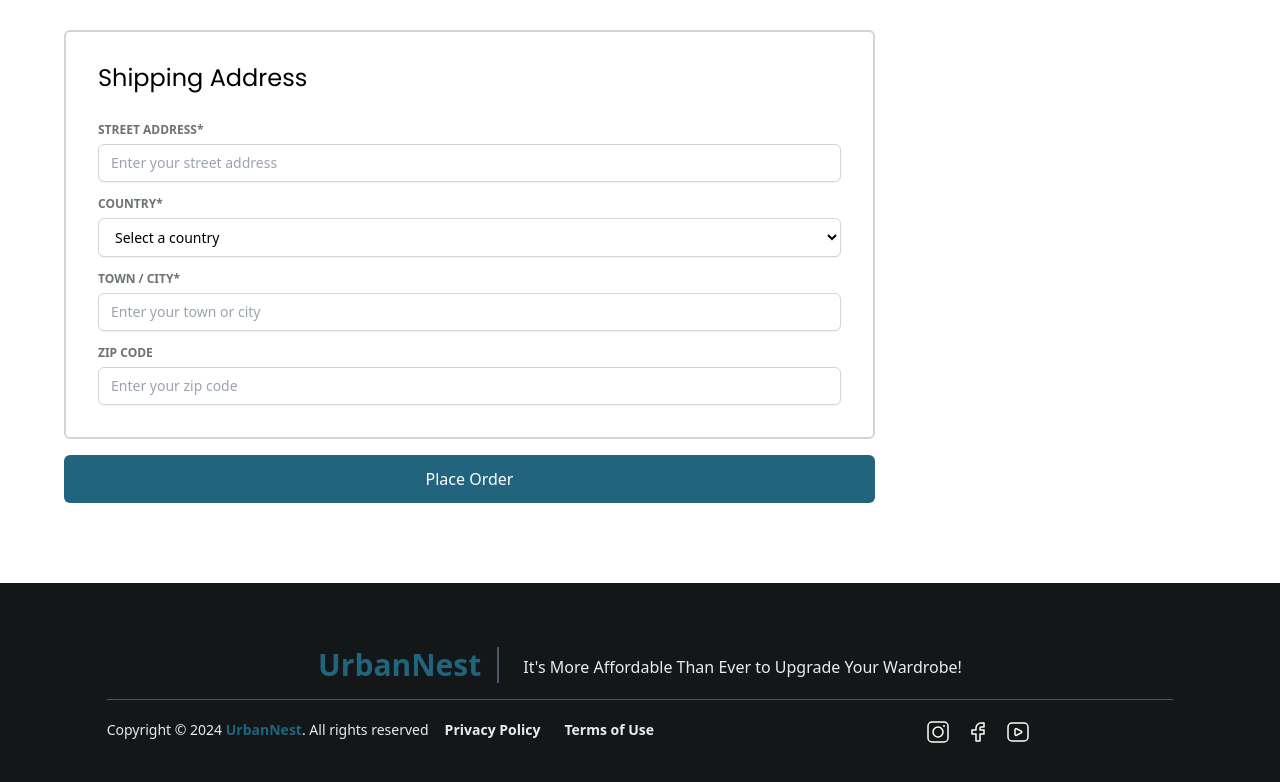
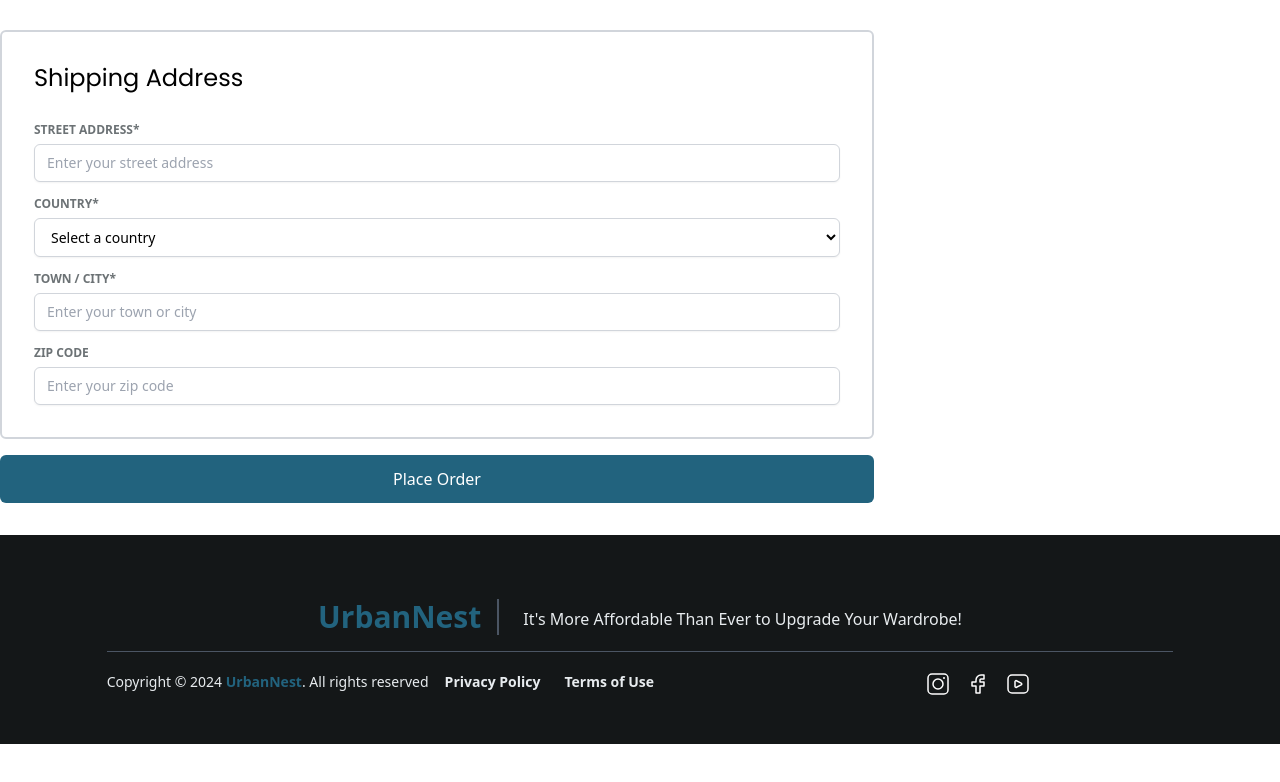
Before and after one commit to AngelaPetreska/e-commerce-store, a React (Vite) app in the folder e-commerce-store-project/: page /checkout-details in a window 1280 px wide. Shown: the part 960-1742 px from the top of the page. After the commit the page ends 1704 px from the top, so only its background shows below. Built offline with nearby package versions, Linux system fonts and the light colour scheme; no server answers.

Commit message:
CheckoutDetailsPage.jsx was updated

```diff
--- a/e-commerce-store-project/src/components/CheckoutDetailsPage.jsx
+++ b/e-commerce-store-project/src/components/CheckoutDetailsPage.jsx
@@ -31,20 +31,28 @@ function CheckoutDetailsPage() {
 
   return (
     <div>
-      <div className="flex flex-col mx-16">
+      <div className="flex flex-col">
         <NavigationBar />
-        <p className="font-poppins text-4xl font-medium leading-tight tracking-tighter text-center">Check Out</p>
+        <p className="font-poppins text-4xl font-medium leading-tight tracking-tighter text-center">
+          Check Out
+        </p>
         <NavigationCheckoutBar activeStep={activeStep} steps={steps} />
 
-        <div className="flex mt-8">
-          <div className="flex-1 mr-8">
+        <div className="flex flex-col lg:flex-row mt-8 gap-6">
+          {/* Mobile View: Order Summary first */}
+          <div className="lg:hidden">
+            <OrderSummary />
+          </div>
+
+          {/* Left Section - Contact Form, Payment Method, Shipping Address */}
+          <div className="flex-1 lg:mr-8">
             <ContactForm />
             <div className="mt-8">
               <PaymentMethod onSelect={handlePaymentMethodSelect} />
               <div className="mt-8">
                 <ShippingAddressForm />
                 <button
-                  className="items-center bg-custom-blue hover:bg-blue-700 text-white w-full h-12 rounded-md mt-4 mb-20"
+                  className="items-center bg-custom-blue hover:bg-blue-700 text-white w-full h-12 rounded-md mt-4 mb-8"
                   onClick={handlePlaceOrder}
                 >
                   Place Order
@@ -52,7 +60,9 @@ function CheckoutDetailsPage() {
               </div>
             </div>
           </div>
-          <div>
+
+          {/* Right Section - Order Summary (for larger screens) */}
+          <div className="lg:w-[350px] hidden lg:block">
             <OrderSummary />
           </div>
         </div>
```
